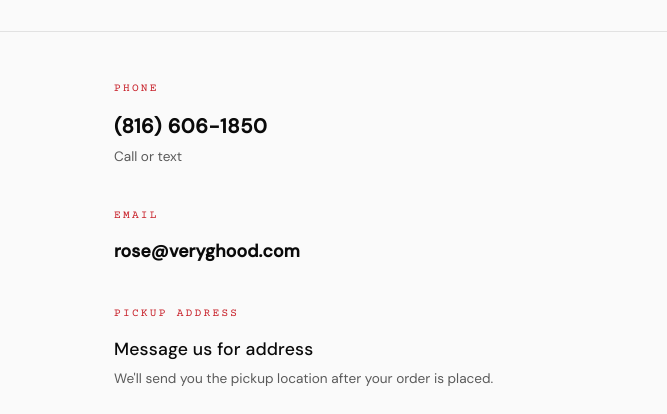
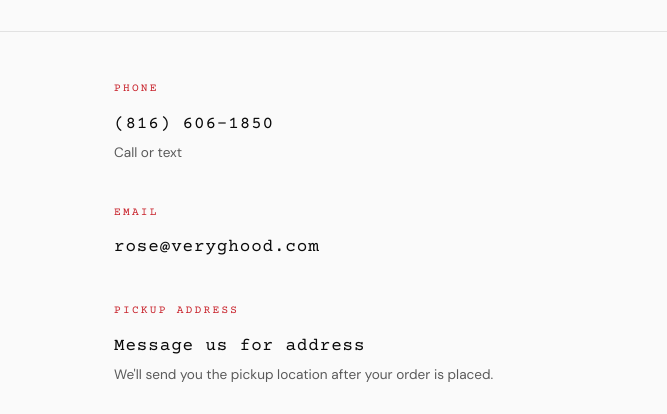
Before and after one commit to vryghd/ChefRoseWebsite, a website: page public/contact.html in a window 1280 px wide. Shown: the part 258-672 px from the top of the page, 0-667 px from the left. Drawn offline with nearby package versions, Linux system fonts and the light colour scheme.

Commit message:
Update contact info fonts to match primary site font (Courier Prime) for better readability

```diff
--- a/public/contact.html
+++ b/public/contact.html
@@ -57,7 +57,7 @@
           <div>
             <div class="contact-block">
               <p class="contact-block__label">Phone</p>
-              <p class="contact-block__value" style="font-size:1.25rem;font-weight:700;letter-spacing:0.03em;">
+              <p class="contact-block__value">
                 <a href="tel:+18166061850">(816) 606-1850</a>
               </p>
               <p class="contact-block__sub">Call or text</p>
@@ -65,14 +65,14 @@
 
             <div class="contact-block">
               <p class="contact-block__label">Email</p>
-              <p class="contact-block__value" style="font-size:1.1rem;font-weight:600;letter-spacing:0.01em;word-break:break-word;">
+              <p class="contact-block__value">
                 <a href="mailto:rose@veryghood.com">rose@veryghood.com</a>
               </p>
             </div>
 
             <div class="contact-block">
               <p class="contact-block__label">Pickup Address</p>
-              <p class="contact-block__value" style="font-size:1.1rem;">Message us for address</p>
+              <p class="contact-block__value">Message us for address</p>
               <p class="contact-block__sub">We'll send you the pickup location after your order is placed.</p>
             </div>
           </div>
--- a/public/css/style.css
+++ b/public/css/style.css
@@ -682,11 +682,12 @@ input, textarea, select { font-family: inherit; font-size: 1rem; outline: none;
   margin-bottom: 0.75rem;
 }
 .contact-block__value {
-  font-family: var(--font-body);
-  font-size: 1.15rem;
-  font-weight: 500;
+  font-family: var(--font-primary);
+  font-size: 1.1rem;
+  font-weight: 400;
   font-style: normal;
-  letter-spacing: 0.01em;
+  letter-spacing: 0.05em;
+  word-break: break-word;
 }
 .contact-block__value a:hover { color: var(--red); }
 .contact-block__sub {
```
